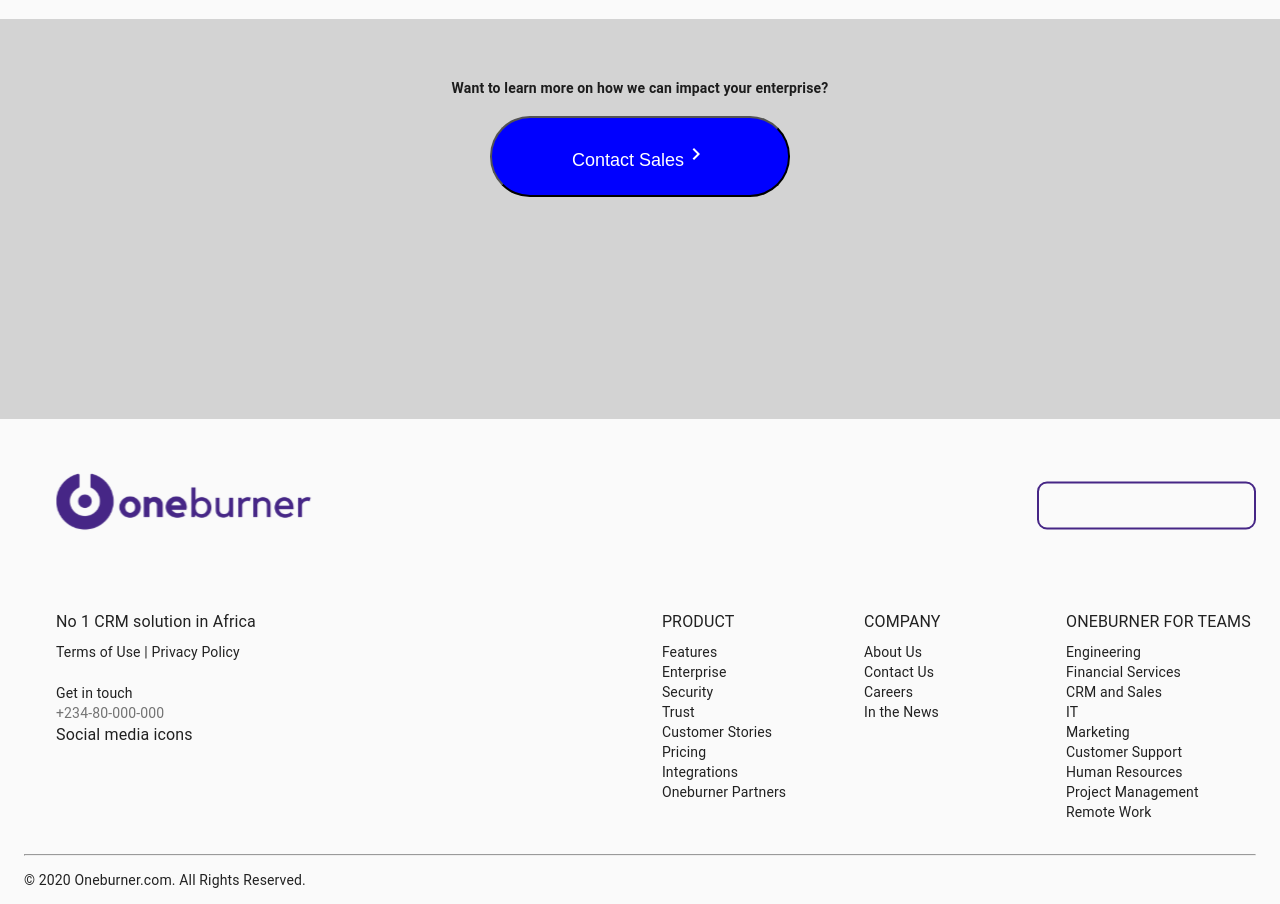
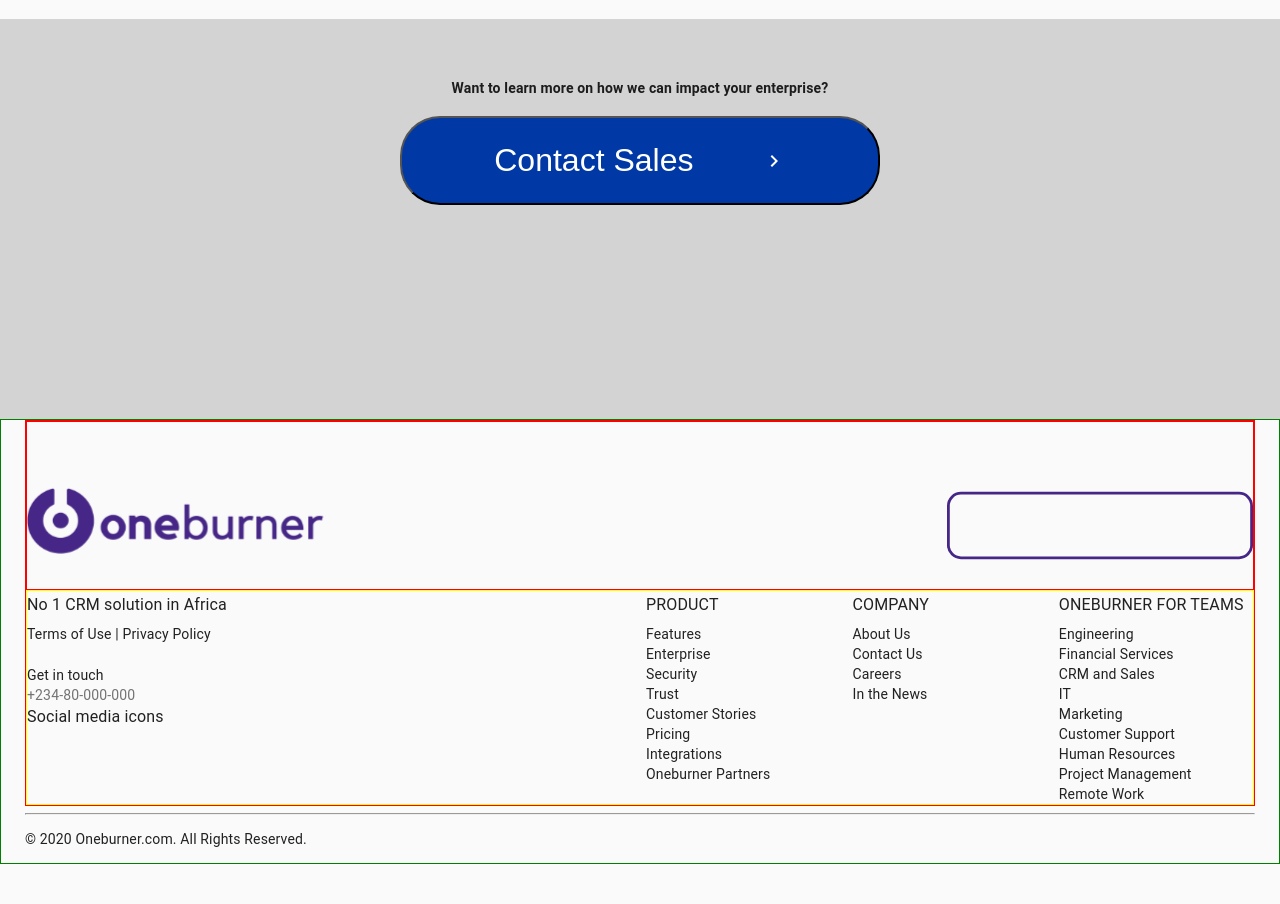
Before and after one commit to ChinonsoIg/reactoneburner, a React (Create React App) app: page / in a window 1280 px wide. Shown: the part 3263-4167 px from the top of the page. After the commit the page ends 4127 px from the top, so only its background shows below. Built offline with nearby package versions, Linux system fonts and the light colour scheme.

Commit message:
rebuilt button component

```diff
--- a/src/components/Footer.js
+++ b/src/components/Footer.js
@@ -9,29 +9,40 @@
 const Footer = () => {
 
   return (
-    <Container>
+    <Container style={{border:"1px solid green"}}>
+      <Box
+        display="flex"
+        flexDirection="column"
+        flexWrap="nowrap"
+        // pt={5}
+        justifyContent="space-between"
+        alignItems="space-between"
+        width="100%"
+        border="1px solid red"
+        >
         <Box
           display="flex"
           flexWrap="nowrap"
-        p={2}
-        m={2}
+          pt={5}
           justifyContent="space-between"
           alignItems="space-between"
           width="100%"
+          border="1px solid red"
           >
-        <img src={oneburner_logo} />
-        <img src={language} />
+          <img src={oneburner_logo} style={{width:"25%"}} />
+          <img src={language} style={{width:"25%"}} />
         </Box>
         <Box
           display="flex"
           flexWrap="nowrap"
-        p={2}
-        m={2}
+          // p={2}
+          // m={2}
           justifyContent="space-between"
           alignItems="flex-start"
           width="100%"
+          border="1px solid yellow"
           >
-        <Box flexGrow={1} style={{textAlign:"left", width:"50%"}}>
+          <Box style={{textAlign:"left", width:"50%"}}>
             <Typography gutterBottom variant="subtitle1">
               No 1 CRM solution in Africa
             </Typography>
@@ -131,6 +142,7 @@
         </Box>
         </Box>
 
+      </Box>
       <hr />
       <p style={{textAlign:"left"}}>&copy; 2020 Oneburner.com. All Rights Reserved.</p>
     </Container>
--- a/src/pages/Demo.js
+++ b/src/pages/Demo.js
@@ -1,4 +1,11 @@
 import React from 'react';
+import {
+  BrowserRouter as Router,
+  Switch,
+  Route,
+  Link
+} from "react-router-dom";
+
 import { makeStyles } from '@material-ui/core/styles';
 import Box from '@material-ui/core/Box';
 import Container from '@material-ui/core/Container';
@@ -31,10 +38,14 @@
     marginTop: "50px"
   },
   button: {
-    backgroundColor: "blue",
-    padding: "0.6rem",
-    color: 'white',
-    borderRadius: '20px',
+    backgroundColor: "#0039a6",
+    color: "white",
+    borderRadius: "50px",
+    padding: "1.5%",
+    fontSize: "2vw",
+    // width: "75%",
+    // height: "5%",
+
   },
 }));
 
@@ -59,9 +70,22 @@
           <div style={{textAlign:"center", width:"42%", marginRight:"1%"}}>
             <h2>Collaborate with your team and get more done</h2>
             <p>Communicate effectively with Oneburner for easy collaboration, team work and remote work</p>
-            <Button className={classes.button}>
-              Start free trial
-              <KeyboardArrowRightIcon />
+            <Button className={classes.button}
+            style={{width:"80%"}}>
+              <Link
+                to="/register"
+                style={{
+                  color:"white",
+                  textDecoration:"none",
+                  display:"flex",
+                  flexDirection:"row",
+                  flexWrap:"nowrap",
+                  justifyContent:"space-evenly",
+                  alignItems:"center"
+                }}>
+                <p>Start free trial</p>
+                <KeyboardArrowRightIcon />
+              </Link>
             </Button>
           </div>
           <div style={{width:"56%", marginLeft:"1%"}}>
@@ -212,21 +236,35 @@
 
       <Container className="sectionEleven">
         <Box
-          style={{backgroundColor:"blue"}}
+          style={{backgroundColor:"#318CE7"}}
           display="flex"
           color="white"
           flexDirection="column"
           p={2}
-          m={2}
+          // m={2}
+          fontSize="2.5vw"
           justifyContent="center"
           alignItems="center"
-          height="50vmin"
+          height="60vmin"
           width="100%">
           <h2>Choose a better way to work</h2>
           <p>No credit card details | No additional installation | No time wasting</p>
-          <Button className={classes.button}>
-            Start my free trial
-            <KeyboardArrowRightIcon />
+          <Button className={classes.button}
+            style={{width:"40%"}}>
+            <Link
+              to="/register"
+              style={{
+                color:"white",
+                textDecoration:"none",
+                display:"flex",
+                flexDirection:"row",
+                flexWrap:"nowrap",
+                justifyContent:"space-evenly",
+                alignItems:"center"
+              }}>
+              Start my free trial
+              <KeyboardArrowRightIcon />
+            </Link>
           </Button>
         </Box>
       </Container>
--- a/src/pages/Landing.js
+++ b/src/pages/Landing.js
@@ -53,12 +53,12 @@
     padding: theme.spacing(5),
   },
   button: {
-    backgroundColor: "blue",
+    backgroundColor: "#0039a6",
     color: "white",
     borderRadius: "40px",
-    padding: "1.5rem",
-    fontSize: "18px",
-    width: "300px",
+    padding: "2%",
+    fontSize: "2.5vw",
+    width: "40%",
     height: "10%"
     // alignSelf: "center",
   },
@@ -210,7 +210,7 @@
           >
             <p style={{marginBottom:"20px"}}>Best. Product. Ever! We like Oneburner more and more each day because it makes our work a lot easier. It's just amazing. Very easy to use, impressed us on all levels. Thank you so much for your help and is worth much more than we paid. We were treated like royalty.</p>
             <div style={{borderTop:"2px solid black", width:"100%"}}>
-            <img src={ceo} alt="Image of CEO" style={{marginTop:"-60px", width:"30%", backgroundColor:"white"}} />
+            <img src={ceo} alt="Image of CEO" style={{marginTop:"-60px", padding:"0 10px", width:"35%", backgroundColor:"white"}} />
             </div>
           </Box>
         </Container>
@@ -219,7 +219,17 @@
           <Box >
             <h4>Want to learn more on how we can impact your enterprise?</h4>
             <button className={classes.button}>
-              <Link to="/login"  style={{color:"white", textDecoration:"none"}}>
+              <Link
+                to="/register"
+                style={{
+                  color:"white",
+                  textDecoration:"none",
+                  display:"flex",
+                  flexDirection:"row",
+                  flexWrap:"nowrap",
+                  justifyContent:"space-evenly",
+                  alignItems:"center"
+                }}>
                 Contact Sales
                 <KeyboardArrowRightIcon />
               </Link>
```
Lines whose indentation alone changed are shown as unchanged.
